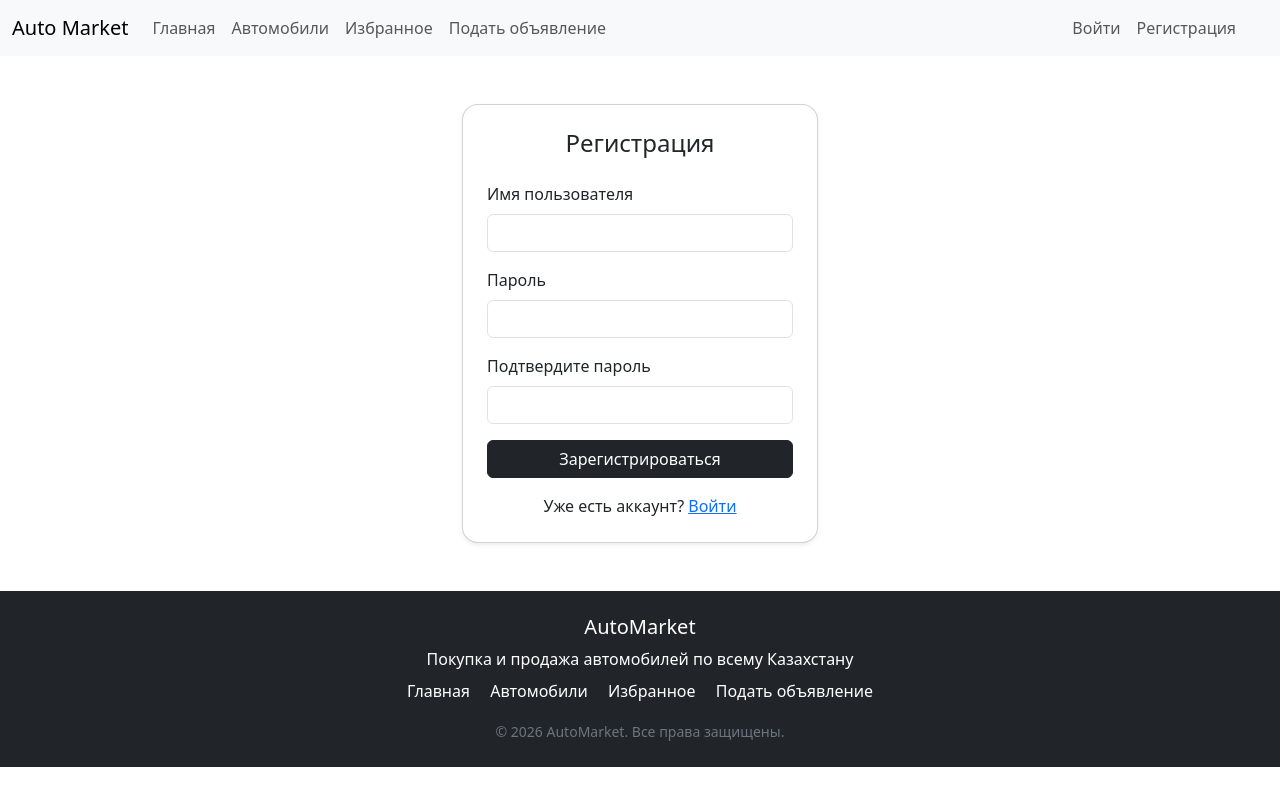
After one commit to ggggg504-wq/AutoMarket, a Django app: page /register/ in a window 1280 px wide. The commit adds this page. Run offline with Django 5.2, Linux system fonts and the light colour scheme; some libraries are stand-ins or nearby versions.

Commit message:
feat: add user authentication

```diff
--- a/accounts/urls.py
+++ b/accounts/urls.py
@@ -0,0 +1,9 @@
+from django.urls import path
+from django.contrib.auth import views as auth_views
+from . import views
+
+urlpatterns = [
+    path("accounts/login/", auth_views.LoginView.as_view(), name='login'),
+    path("register/", views.register, name='register'),
+    path("logout/", auth_views.LogoutView.as_view(), name='logout'),
+    ]
--- a/accounts/views.py
+++ b/accounts/views.py
@@ -1,3 +1,16 @@
-from django.shortcuts import render
+from django.contrib.auth.forms import UserCreationForm
+from django.shortcuts import render, redirect
+from django.contrib.auth import login
 
-# Create your views here.
+def register(request):
+    if request.user.is_authenticated:
+        return redirect('cars')
+    if request.method == "POST":
+        form = UserCreationForm(request.POST)
+        if form.is_valid():
+            user = form.save()
+            login(request, user)
+            return redirect('cars')
+    else:
+        form = UserCreationForm()
+    return render(request, 'registration/register.html', {'form': form})
--- a/config/settings.py
+++ b/config/settings.py
@@ -134,3 +134,6 @@ MEDIA_ROOT = BASE_DIR / 'media'
 # https://docs.djangoproject.com/en/5.2/ref/settings/#default-auto-field
 
 DEFAULT_AUTO_FIELD = 'django.db.models.BigAutoField'
+
+LOGIN_REDIRECT_URL = 'cars'
+LOGOUT_REDIRECT_URL = 'cars'
--- a/config/urls.py
+++ b/config/urls.py
@@ -20,5 +20,6 @@ from django.contrib import admin
 urlpatterns = [
     path('admin/', admin.site.urls),
     path('', include('core.urls')),
+    path('', include('accounts.urls')),
     path('cars/', include('cars.urls')),
 ]
--- a/templates/base.html
+++ b/templates/base.html
@@ -5,13 +5,10 @@
   <meta charset="UTF-8">
   <meta name="viewport" content="width=device-width, initial-scale=1.0">
   <title>AutoMarket</title>
-    {# Load the django_bootstrap5 library #}
-    {# Load CSS and JavaScript separately#}
   {% bootstrap_css %}
 </head>
 <body>
   <nav class="navbar navbar-expand-lg bg-light">
-
     <div class="container-fluid">
       <a class="navbar-brand" href="{% url 'home' %}">Auto Market</a>
       <button class="navbar-toggler" type="button" data-bs-toggle="collapse" data-bs-target="#navbarSupportedContent" aria-controls="navbarSupportedContent" aria-expanded="false" aria-label="Toggle navigation">
@@ -32,6 +29,26 @@
             <a class="nav-link" href="#">Подать объявление</a>
           </li>
         </ul>
+        <ul class="navbar-nav ms-auto me-4 mb-2 mb-lg-0">
+          {% if user.is_authenticated %}
+            <li class="nav-item">
+              <a class="nav-link" href="#">{{ user.username }}</a>
+            </li>
+            <li class="nav-item">
+              <form method="post" action="{% url 'logout' %}" class="d-inline">
+                {% csrf_token %}
+                <button type="submit" class="nav-link btn btn-link">Выйти</button>
+              </form>
+            </li>
+          {% else %}
+            <li class="nav-item">
+              <a class="nav-link" href="{% url 'login' %}">Войти</a>
+            </li>
+            <li class="nav-item">
+              <a class="nav-link" href="{% url 'register' %}">Регистрация</a>
+            </li>
+          {% endif %}
+        </ul>
       </div>
     </div>
   </nav>
@@ -41,14 +58,12 @@
     <div class="container text-center">
       <h5>AutoMarket</h5>
       <p class="mb-2">Покупка и продажа автомобилей по всему Казахстану</p>
-
       <div class="mb-3">
         <a href="{% url 'home' %}" class="text-white text-decoration-none me-3">Главная</a>
         <a href="#" class="text-white text-decoration-none me-3">Автомобили</a>
         <a href="#" class="text-white text-decoration-none me-3">Избранное</a>
         <a href="#" class="text-white text-decoration-none">Подать объявление</a>
       </div>
-
       <small class="text-secondary">
         © 2026 AutoMarket. Все права защищены.
       </small>
--- /dev/null
+++ b/templates/registration/register.html
@@ -0,0 +1,57 @@
+{% extends 'base.html' %}
+
+{% block content %}
+<div class="container mt-5">
+    <div class="row justify-content-center">
+        <div class="col-md-4">
+            <div class="card shadow-sm rounded-4">
+                <div class="card-body p-4">
+                    <h4 class="mb-4 text-center">Регистрация</h4>
+
+                    <form method="post">
+                        {% csrf_token %}
+                            {% for error in form.non_field_errors %}
+                                <div class="text-danger small mb-3">{{ error }}</div>
+                            {% endfor %}
+
+                        <div class="mb-3">
+                            <label class="form-label">Имя пользователя</label>
+                            <input type="text" name="username" class="form-control">
+
+                            {% for error in form.username.errors %}
+                                 <div class="text-danger small mt-1">{{ error }}</div>
+                            {% endfor %}
+                        </div>
+
+                        <div class="mb-3">
+                            <label class="form-label">Пароль</label>
+                            <input type="password" name="password1" class="form-control">
+
+                            {% for error in form.password1.errors %}
+                                 <div class="text-danger small mt-1">{{ error }}</div>
+                            {% endfor %}
+                        </div>
+
+                        <div class="mb-3">
+                            <label class="form-label">Подтвердите пароль</label>
+                            <input type="password" name="password2" class="form-control">
+
+                            {% for error in form.password2.errors %}
+                                 <div class="text-danger small mt-1">{{ error }}</div>
+                            {% endfor %}
+                        </div>
+
+                        <div class="d-grid">
+                            <button type="submit" class="btn btn-dark">Зарегистрироваться</button>
+                        </div>
+                    </form>
+
+                    <p class="text-center mt-3 mb-0">
+                        Уже есть аккаунт? <a href="{% url 'login' %}">Войти</a>
+                    </p>
+                </div>
+            </div>
+        </div>
+    </div>
+</div>
+{% endblock %}
```
Also changed, not shown: templates/registration/login.html (added, +50 -0 lines). Lines whose indentation alone changed are shown as unchanged.
